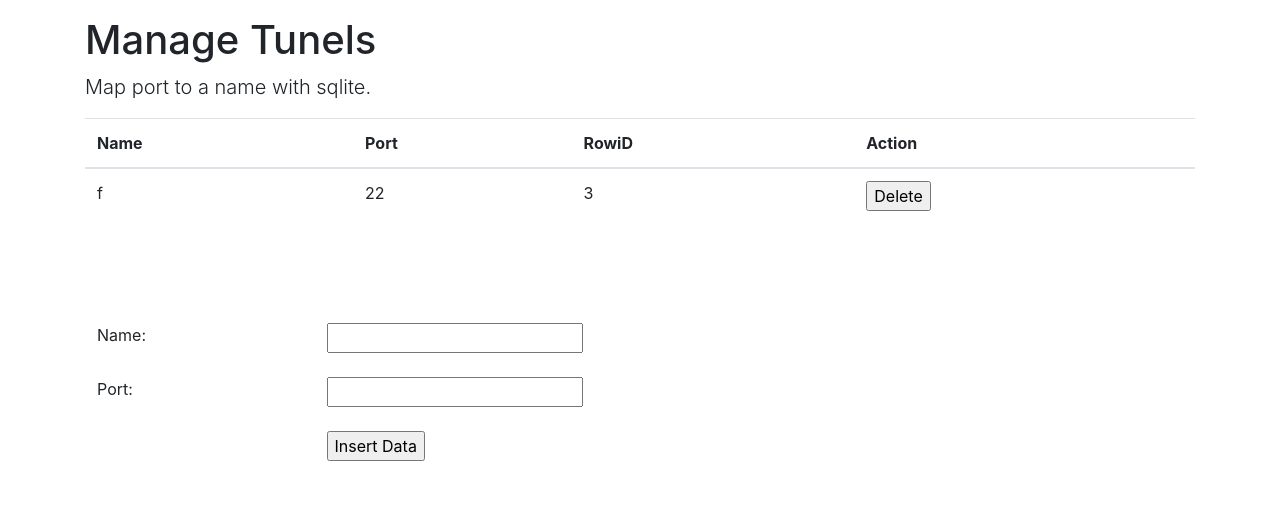
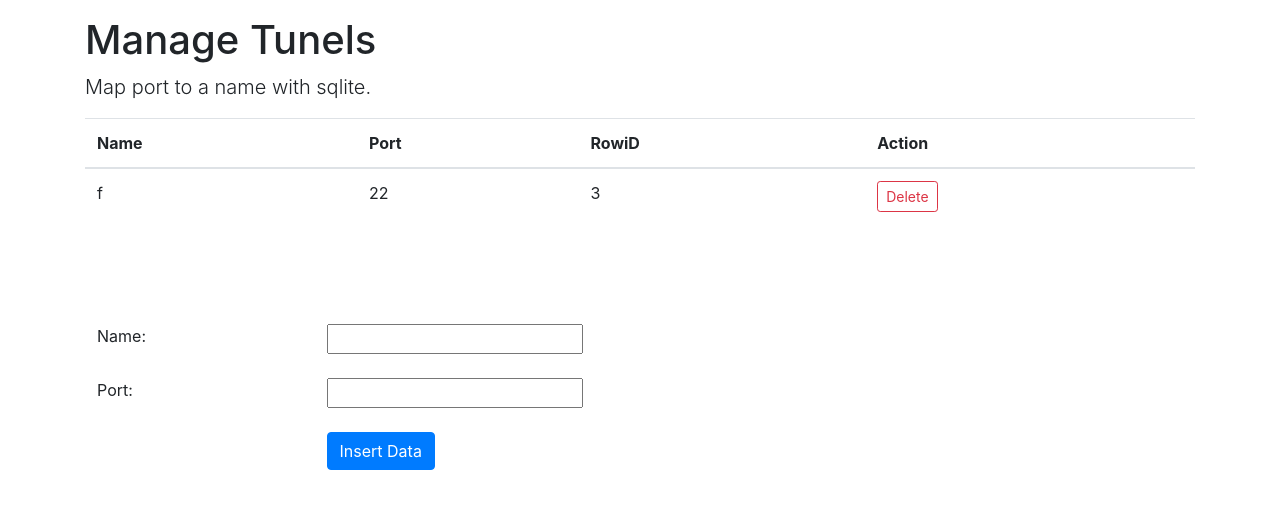
Before and after one commit to aink99/ssh-gateway, a PHP site: page /manage.php in a window 1280 px wide. Shown: the part 56-565 px from the top of the page. Run offline with PHP 8.4, Linux system fonts and the light colour scheme; data comes from the database, SQL or seed files in the repository.

Commit message:
Clean up and change button

```diff
--- a/www/manage.php
+++ b/www/manage.php
@@ -24,38 +24,8 @@
                 "port" INTEGER
             )');
 
-           //insert data
-          //  $db->exec('BEGIN');
-      //      $db->query('INSERT INTO "tunnels" ("name", "port")
-        //        VALUES ("tomcat1", 9922)');
 
-    //        $db->query('INSERT INTO "tunnels" ("name", "port")
-  //              VALUES ("tomcat2", 9923)');
-//            $db->exec('COMMIT');
 
-//Delete post
-$message = "";
-if( isset($_POST['delete_data']) ){
- // Include database connection
- //include "db_connect.php";
-
- // Gets the data from post
-// $id = $_GET['rowid']; // rowid from url
- $id = $_POST['rowid'];
-
-// $id = 2;
- // Makes query with post data
-$query = "DELETE FROM tunnels WHERE rowid=$id";
-
- // Executes the query
- // If data inserted then set success message otherwise set error message
-if( $db->exec($query) ){
-   $message = "Data deleted successfully.";
-   echo "<meta http-equiv='refresh' content='0'>";
- }else{
-   $message = "Sorry, Data is not Deleted.";
- }
-}
 
             $query = 'SELECT  * FROM "tunnels"';
 
@@ -91,7 +61,7 @@ if( $db->exec($query) ){
                    <td> $row[id] </td>
                   <td>
                   <form action='manage.php' method='post'>
-                  <input name='delete_data' type='submit' value='Delete'>
+                  <input name='delete_data'  class='btn btn-outline-danger btn-sm' type='submit' value='Delete'>
                   <input name='rowid' type='hidden' value=$row[id] >
                     </form>
                   </td>
@@ -130,6 +100,29 @@ if( $db->exec($query) ){
                  	}
                  }
 
+  //Delete post
+                 $message = "";
+                 if( isset($_POST['delete_data']) ){
+                  // Include database connection
+                  //include "db_connect.php";
+
+                  // Gets the data from post
+                 // $id = $_GET['rowid']; // rowid from url
+                  $id = $_POST['rowid'];
+
+                 // $id = 2;
+                  // Makes query with post data
+                 $query = "DELETE FROM tunnels WHERE rowid=$id";
+
+                  // Executes the query
+                  // If data inserted then set success message otherwise set error message
+                 if( $db->exec($query) ){
+                    $message = "Data deleted successfully.";
+                    echo "<meta http-equiv='refresh' content='0'>";
+                  }else{
+                    $message = "Sorry, Data is not Deleted.";
+                  }
+                 }
              ?>
       </div>
 
@@ -142,6 +135,7 @@ if( $db->exec($query) ){
            <br>
            <br>
 
+	<!-- Insert Section-->
       		<table class="table table-borderless">
       			<form action="manage.php" method="post">
       			<tr>
@@ -154,7 +148,7 @@ if( $db->exec($query) ){
       			</tr>
       			<tr>
       				<td><a></a></td>
-      				<td><input name="submit_data" type="submit" value="Insert Data"></td>
+      				<td><input name="submit_data"  class="btn btn-primary" type="submit" value="Insert Data"></td>
       			</tr>
       			</form>
       		</table>
```
